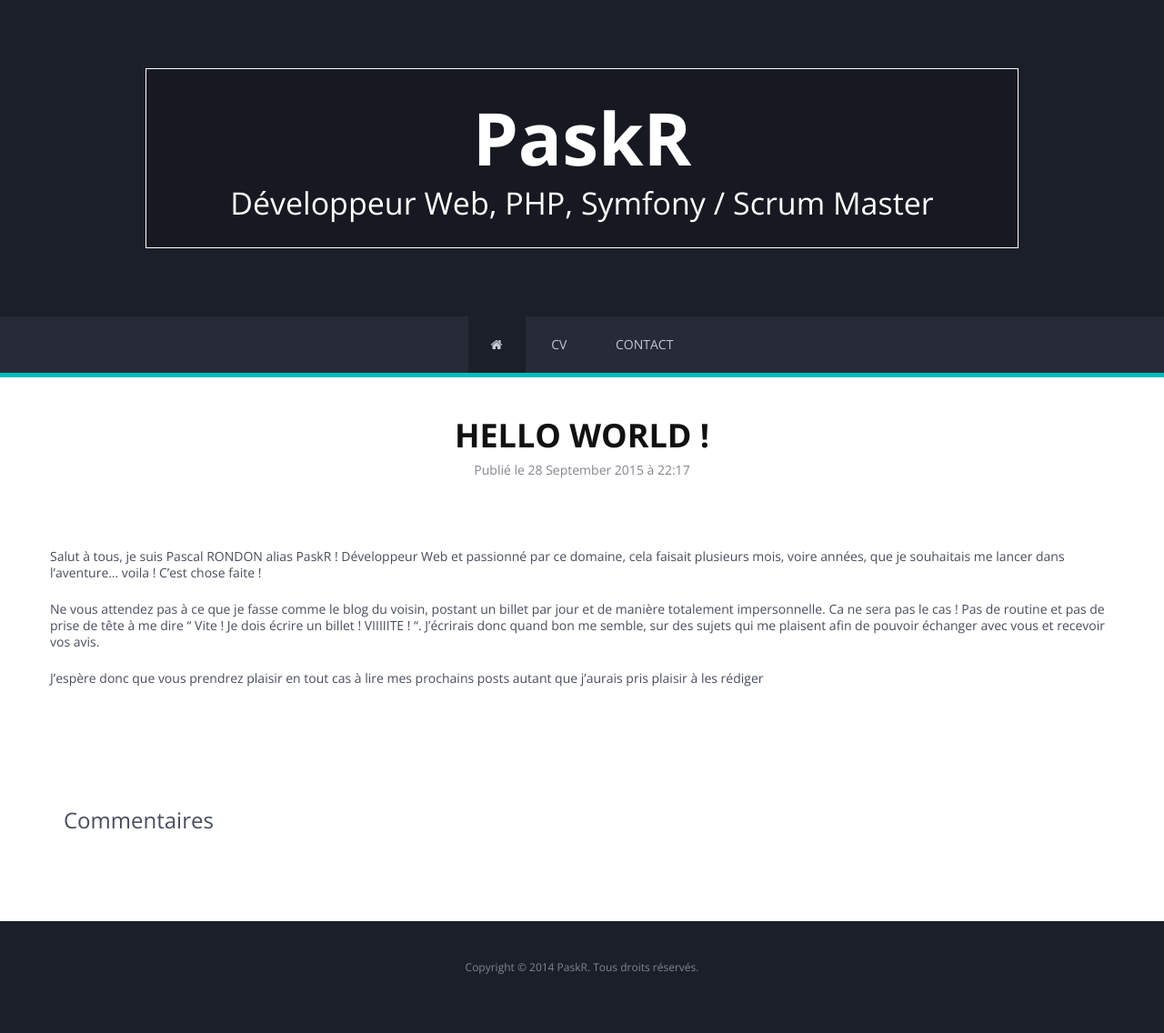
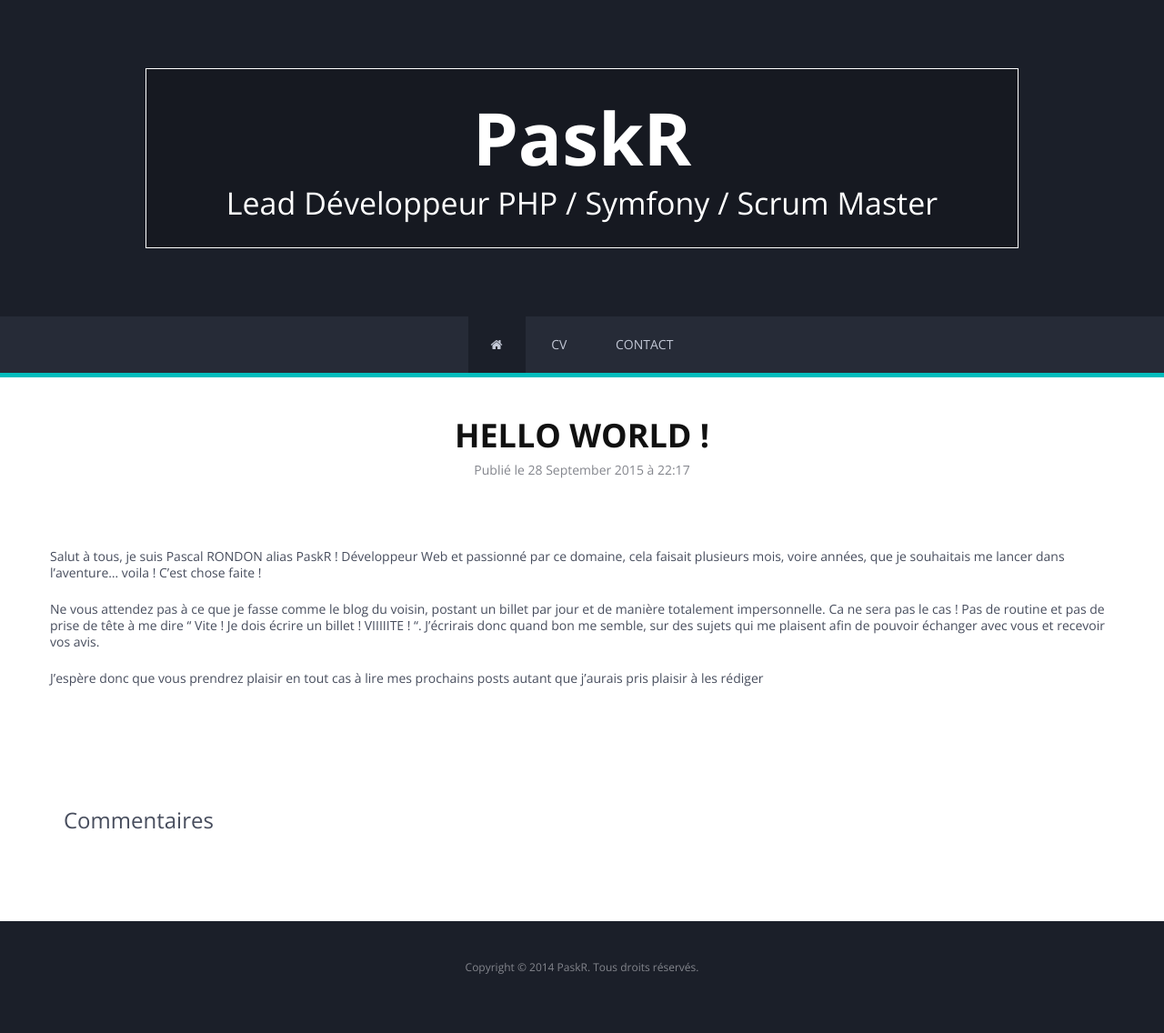
Before and after one commit to PaskR/PaskR.fr, a Jekyll site: the page built from _posts/2015-09-28-hello-world.md, in a window 1280 px wide. Shown: the whole page at 91% size. Built offline with Jekyll 4.4.1, drawn with Linux system fonts in a browser that asks for light colours; nearby versions of some CDN libraries; comment, search, counter and statistics services are not loaded.

Commit message:
Update _config.yml

```diff
--- a/_config.yml
+++ b/_config.yml
@@ -1,6 +1,6 @@
 # Site settings
 title: PaskR
-description: "Développeur Web, PHP, Symfony / Scrum Master"
+description: "Lead Développeur PHP / Symfony / Scrum Master"
 baseurl: ""
 url: "http://www.paskr.fr"
 
```
